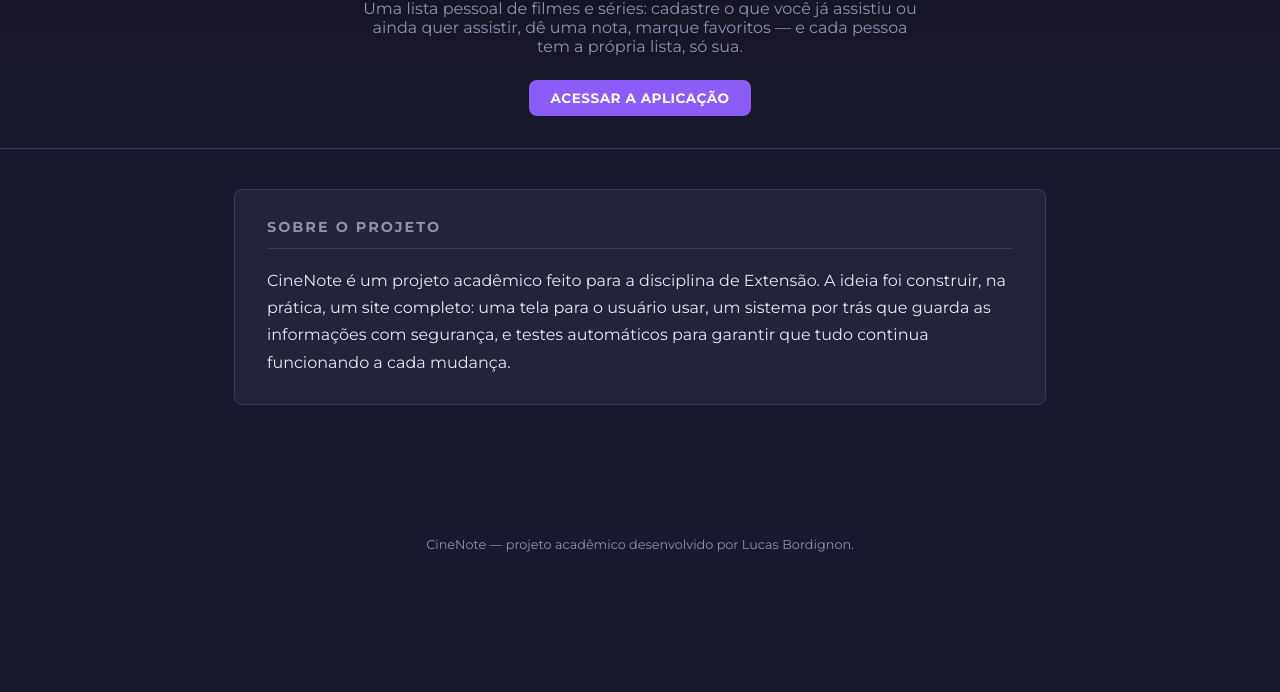
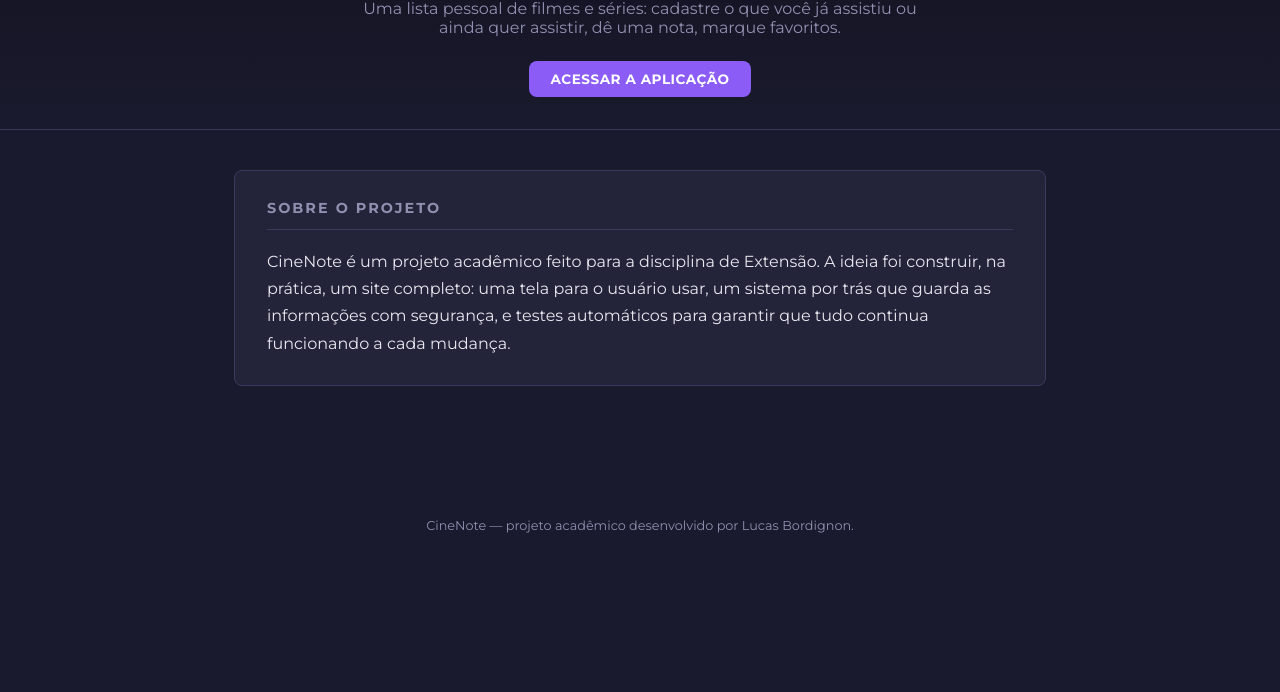
Before and after one commit to bordignon-lucas/cinenote, a website: page docs/index.html in a window 1280 px wide. Shown: the part 108-800 px from the top of the page. Drawn offline with Linux system fonts and the light colour scheme.

Commit message:
Ajuste texto pages

```diff
--- a/docs/index.html
+++ b/docs/index.html
@@ -209,8 +209,7 @@ footer {
 <header>
     <h1>CineNote</h1>
     <p>Uma lista pessoal de filmes e séries: cadastre o que você já assistiu ou
-    ainda quer assistir, dê uma nota, marque favoritos — e cada pessoa tem a
-    própria lista, só sua.</p>
+    ainda quer assistir, dê uma nota, marque favoritos.</p>
     <div class="links">
         <a class="link-principal" href="https://cinenote-brda.onrender.com" target="_blank" rel="noopener">Acessar a aplicação</a>
     </div>
```
